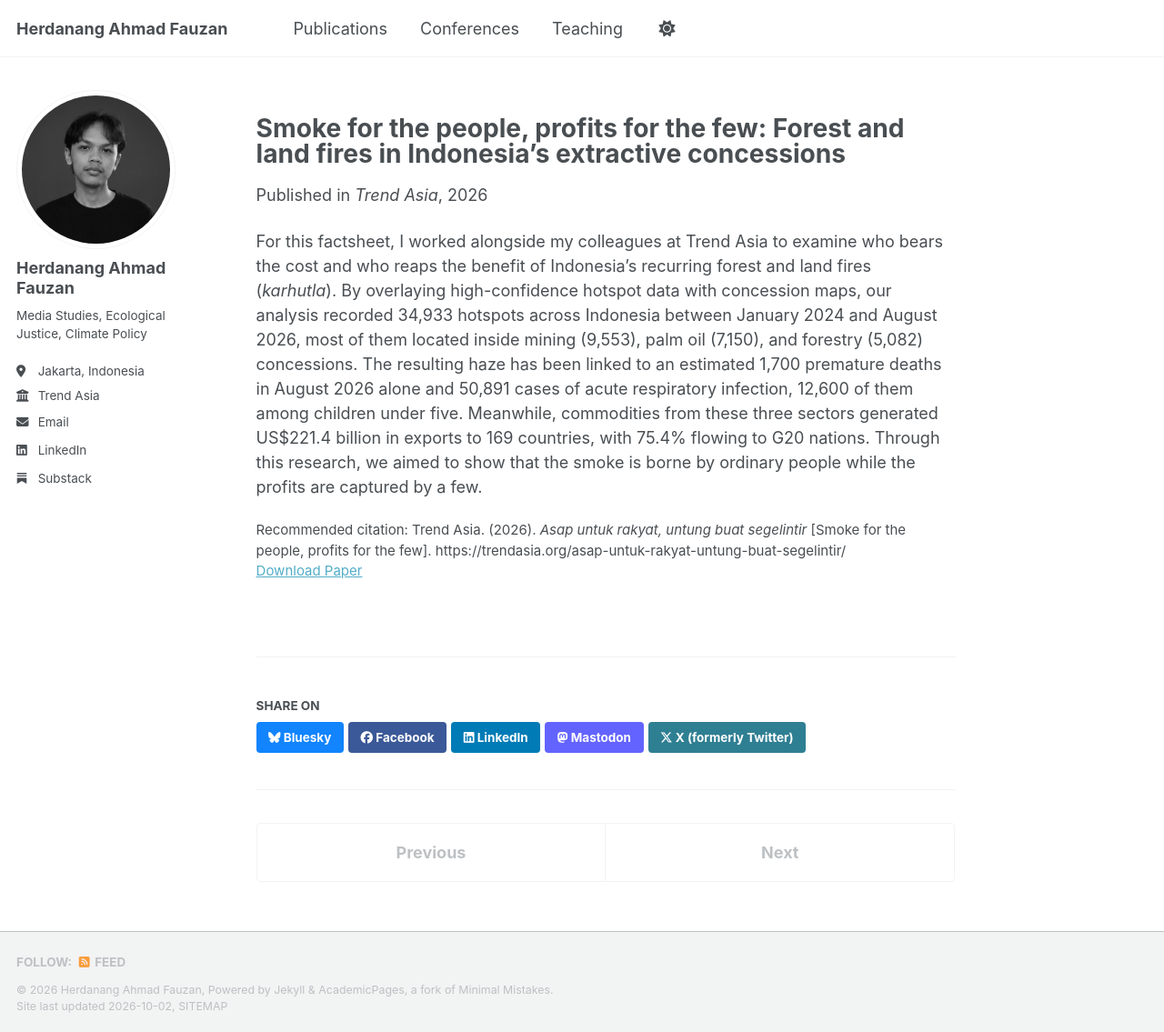
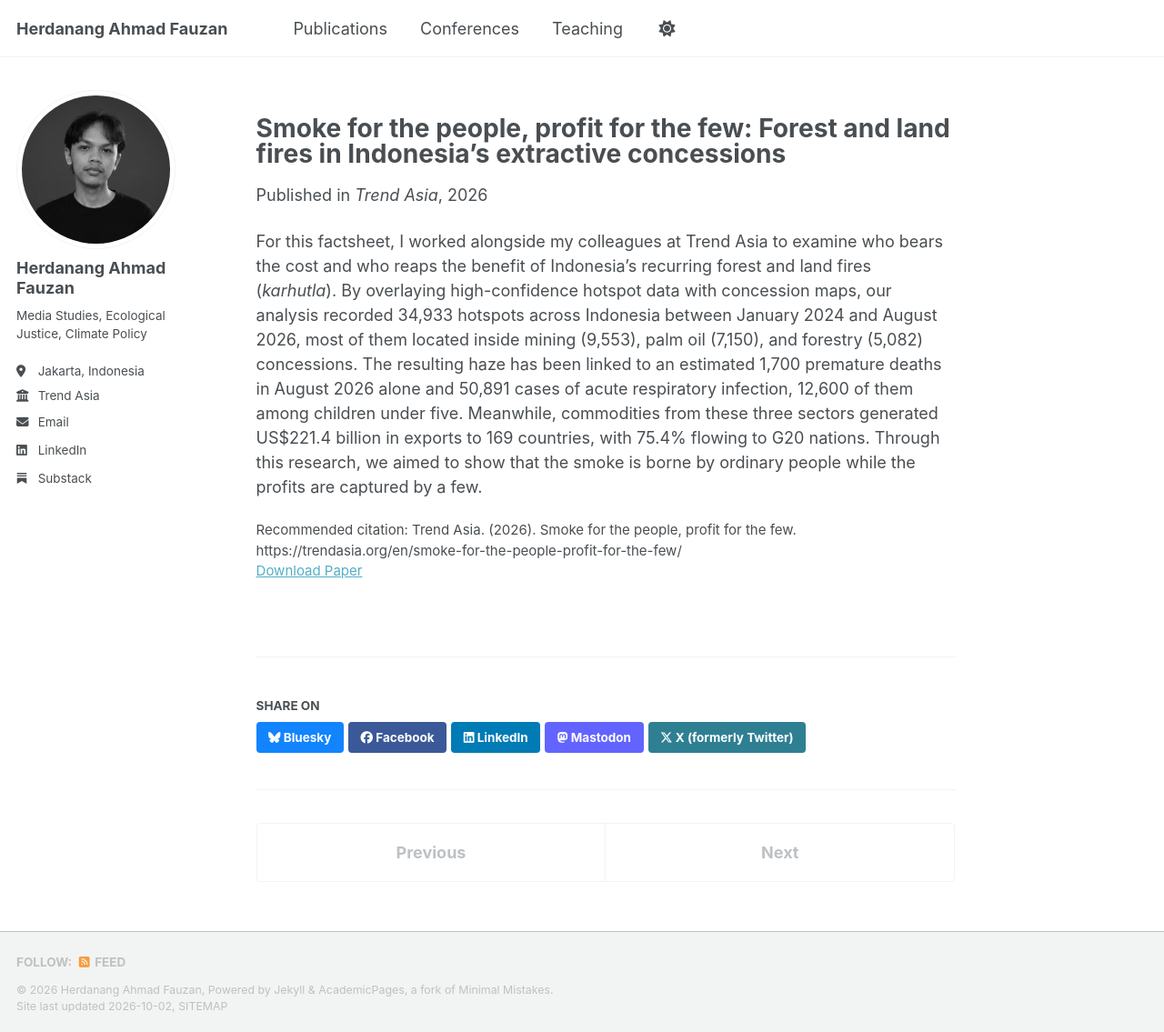
Before and after one commit to subworded/subworded.github.io, a Jekyll site: the page built from _publications/2026-09-23-smoke-for-the-people.md, in a window 1280 px wide and 1135 px high. Shown: the whole window at 91% size. Built offline with Jekyll 4.4.1, drawn with Linux system fonts in a browser that asks for light colours; a style sheet for code colours, icons or effects is not loaded.

Commit message:
Fix title and update links in publication metadata

```diff
--- a/_publications/2026-09-23-smoke-for-the-people.md
+++ b/_publications/2026-09-23-smoke-for-the-people.md
@@ -1,12 +1,12 @@
 ---
-title: "Smoke for the people, profits for the few: Forest and land fires in Indonesia's extractive concessions"
+title: "Smoke for the people, profit for the few: Forest and land fires in Indonesia's extractive concessions"
 collection: publications
 category: research
 permalink: /publication/2026-09-23-smoke-for-the-people
 excerpt: "<strong> This factsheet argues that Indonesia's forest and land fires are not natural disasters but the outcome of policies that hand over land to extractive corporations, linking fire hotspots inside mining, palm oil, and forestry concessions to their public health toll and the export profits flowing abroad. </strong>"
 date: 2026-09-23
 venue: 'Trend Asia'
-paperurl: 'https://trendasia.org/wp-content/uploads/2026/09/FA-FACTSHEET-KARHUTLA.pdf'
-citation: 'Trend Asia. (2026). <i>Asap untuk rakyat, untung buat segelintir</i> [Smoke for the people, profits for the few]. https://trendasia.org/asap-untuk-rakyat-untung-buat-segelintir/'
+paperurl: 'https://trendasia.org/en/smoke-for-the-people-profit-for-the-few/'
+citation: 'Trend Asia. (2026). Smoke for the people, profit for the few. https://trendasia.org/en/smoke-for-the-people-profit-for-the-few/'
 ---
 For this factsheet, I worked alongside my colleagues at Trend Asia to examine who bears the cost and who reaps the benefit of Indonesia's recurring forest and land fires (<i>karhutla</i>). By overlaying high-confidence hotspot data with concession maps, our analysis recorded 34,933 hotspots across Indonesia between January 2024 and August 2026, most of them located inside mining (9,553), palm oil (7,150), and forestry (5,082) concessions. The resulting haze has been linked to an estimated 1,700 premature deaths in August 2026 alone and 50,891 cases of acute respiratory infection, 12,600 of them among children under five. Meanwhile, commodities from these three sectors generated US$221.4 billion in exports to 169 countries, with 75.4% flowing to G20 nations. Through this research, we aimed to show that the smoke is borne by ordinary people while the profits are captured by a few.
```
